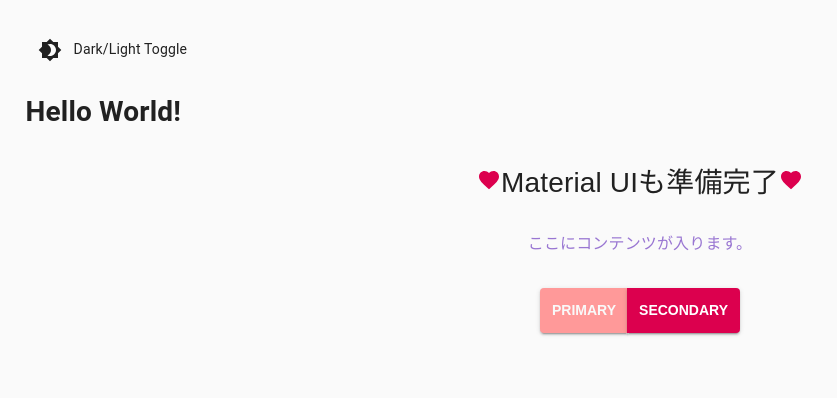
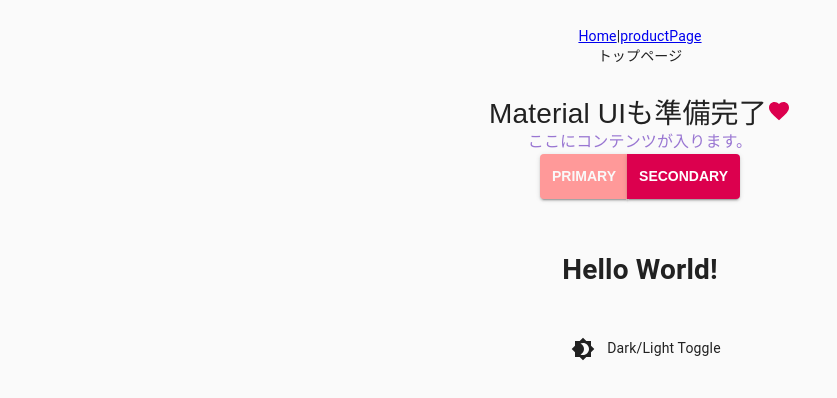
Before and after one commit to BoxPistols/mui4, a React app: page / in a window 1280 px wide. Shown: the top 398 px of the page, without its empty margins (0-837 px from the left). Built offline with nearby package versions, Linux system fonts and the light colour scheme; the HTML template or start-up script is replaced by a standard one.

Commit message:
Set Router

```diff
--- a/package.json
+++ b/package.json
@@ -15,16 +15,18 @@
     "@types/react": "^18.0.15",
     "@types/react-dom": "^18.0.6",
     "react": "^18.2.0",
-    "react-dom": "^18.2.0"
+    "react-dom": "^18.2.0",
+    "react-router-dom": "^6.3.0"
   },
   "devDependencies": {
     "@babel/core": "^7.18.10",
     "@babel/preset-env": "^7.18.10",
     "@babel/preset-react": "^7.18.6",
+    "@types/react-router-dom": "^5.3.3",
     "babel-loader": "^8.2.5",
     "css-loader": "^6.7.1",
     "sass": "^1.54.3",
-    "sass-loader": "^13.0.2",
+    "sass-loader": "^14.15.0",
     "style-loader": "^3.3.1",
     "ts-loader": "^9.3.1",
     "typescript": "^4.7.4",
--- a/src/App.tsx
+++ b/src/App.tsx
@@ -1,11 +1,33 @@
-import React from 'react'
-import { CmpMuiBase } from './components/CmpMuiBase'
+import React, { ReactNode } from 'react'
+import { makeStyles } from '@material-ui/core/styles'
 
-export const App: React.FC = () => {
+import {
+  Container,
+  Box,
+  Typography,
+  Button,
+  ButtonProps,
+  ButtonGroup,
+} from '@material-ui/core'
+
+const useStyles = makeStyles((theme) => ({
+  root: {
+    padding: theme.spacing(2),
+    textAlign: 'center',
+  },
+}))
+
+interface Props {
+  children: ReactNode
+}
+
+export const App: React.FC<Props> = ({ children }) => {
+  const classes = useStyles()
   return (
     <>
-      <h1>Hello World!</h1>
-      <CmpMuiBase />
+      <Container maxWidth='lg' className={classes.root}>
+        {children}
+      </Container>
     </>
   )
 }
--- a/src/components/CmpMuiBase.tsx
+++ b/src/components/CmpMuiBase.tsx
@@ -12,7 +12,7 @@
 
 const useStyles = makeStyles((theme) => ({
   root: {
-    padding: theme.spacing(2),
+    // padding: theme.spacing(2),
     textAlign: 'center',
   },
 }))
@@ -23,17 +23,15 @@
   const classes = useStyles()
 
   return (
-    <Container maxWidth='lg' className={classes.root}>
+    <>
+      <Box m={4} className='flex f-center'>
         <Typography variant='h1' component='h1'>
-        <FavoriteIcon color='secondary' />
           Material UIも準備完了
           <FavoriteIcon color='secondary' />
         </Typography>
-      <Box m={4}>
         <Typography variant='body1' color='primary'>
           ここにコンテンツが入ります。
         </Typography>
-      </Box>
         <ButtonGroup color='primary' aria-label='outlined button group'>
           <Button variant='contained' color='primary'>
             Primary
@@ -42,6 +40,7 @@
             Secondary
           </Button>
         </ButtonGroup>
-    </Container>
+      </Box>
+    </>
   )
 }
--- /dev/null
+++ b/src/components/pages/HomePage.tsx
@@ -0,0 +1,14 @@
+import React from 'react'
+import { CmpMuiBase } from '../../components/CmpMuiBase'
+const HomePage: React.FC = () => {
+  return (
+    <>
+      <div className='flex f-center'>
+        <div>トップページ</div>
+        <CmpMuiBase />
+      </div>
+    </>
+  )
+}
+
+export default HomePage
--- /dev/null
+++ b/src/components/pages/ProductPage.tsx
@@ -0,0 +1,7 @@
+import React from 'react'
+
+const ProductPage: React.FC = () => {
+  return <>商品ページ</>
+}
+
+export default ProductPage
--- a/src/index.scss
+++ b/src/index.scss
@@ -1,3 +1,25 @@
-body{
+body {
   padding: 2vw;
 }
+
+.flex {
+  display: flex;
+  flex-direction: column;
+}
+
+.f-row {
+  flex-direction: row;
+}
+
+.f-center {
+  align-items: center;
+  justify-content: center;
+}
+
+.f-ai-center {
+  align-items: center;
+}
+
+.f-jc-center {
+  justify-content: center;
+}
--- a/src/index.tsx
+++ b/src/index.tsx
@@ -4,14 +4,19 @@
 import { ThemeProvider } from '@material-ui/core/styles'
 import theme from './theme'
 import { DarkToggle } from './components/DarkToggle'
+import { Menu } from './layout/Menu'
 import './index.scss'
 
 ReactDOM.render(
   <>
     <ThemeProvider theme={theme}>
-      {/* <CssBaseline /> */}
-      <DarkToggle>Dark/Light Toggle</DarkToggle>
-      <App />
+      <Menu />
+      <div className='flex f-center'>
+        <h1>Hello World!</h1>
+        <App>
+          <DarkToggle>Dark/Light Toggle</DarkToggle>
+        </App>
+      </div>
     </ThemeProvider>
   </>,
   document.getElementById('root')
--- /dev/null
+++ b/src/layout/Menu.tsx
@@ -0,0 +1,23 @@
+import React from 'react'
+
+import { BrowserRouter, Routes, Route, Link } from 'react-router-dom'
+
+import HomePage from '../components/pages/HomePage'
+import ProductPage from '../components/pages/ProductPage'
+
+export const Menu: React.FC = () => {
+  return (
+    <div className=''>
+      <BrowserRouter>
+        <div className='flex f-row f-jc-center'>
+          <Link to='/'>Home</Link> | <Link to='/productPage'>productPage</Link>
+        </div>
+
+        <Routes>
+          <Route path='/' element={<HomePage />} />
+          <Route path='productPage' element={<ProductPage />} />
+        </Routes>
+      </BrowserRouter>
+    </div>
+  )
+}
--- a/tsconfig.json
+++ b/tsconfig.json
@@ -2,7 +2,7 @@
   "include": ["src"],
   "strict": true,
   "compilerOptions": {
-    "baseUrl": "src",
+    "baseUrl": "./src",
     "sourceMap": true,
     "target": "ES2020",
     "module": "ES2020",
```
Also changed, not shown: 1 other file (tests, documents, lock files or other folders). Lines whose indentation alone changed are shown as unchanged.
